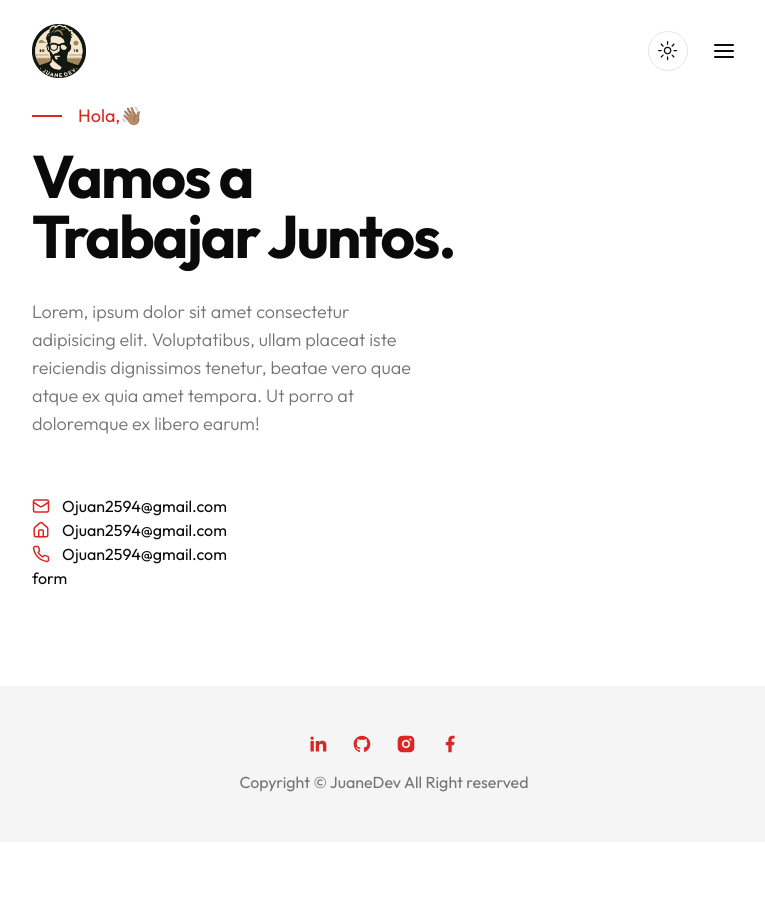
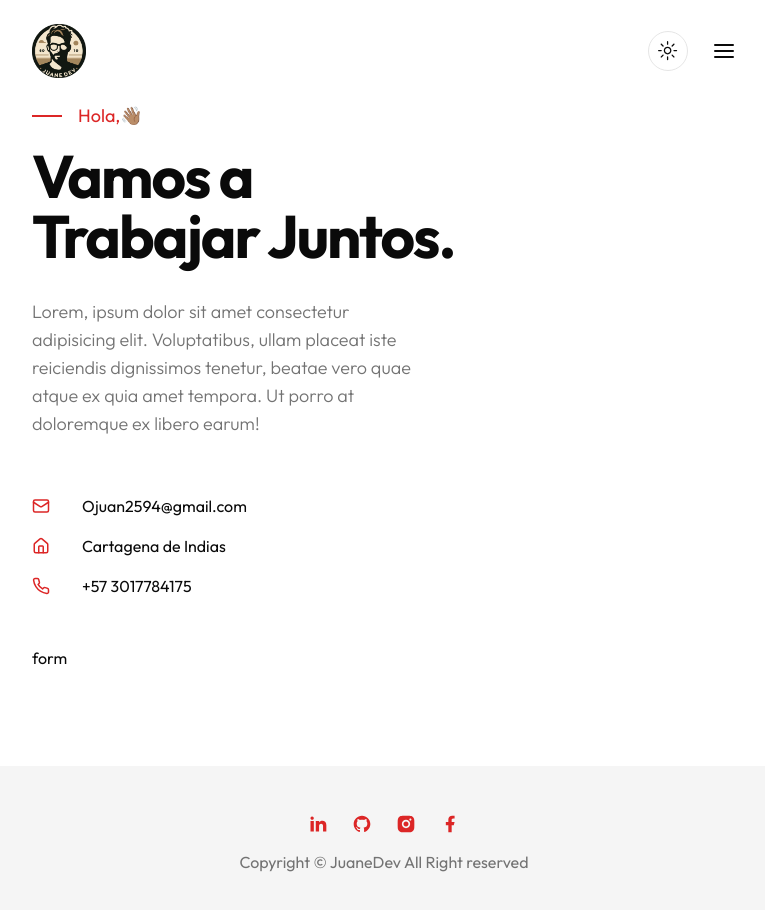
Before and after one commit to juaneprograming/PF-next, a Next.js app: page /contact in a window 1280 px wide. Shown: the top 910 px of the page, without its empty margins (256-1021 px from the left). Before the commit the page ends 842 px from the top, so only its background shows below. Built offline with nearby package versions, Linux system fonts and the light colour scheme.

Commit message:
creando iconos en el formulario

```diff
--- a/src/app/contact/page.tsx
+++ b/src/app/contact/page.tsx
@@ -26,20 +26,23 @@ const Contact = () => {
         {/* text de info y formulario */}
         <div className="grid xl:grid-cols-2 mb-24 xl:mb-32">
           {/* info texto */}
-          <div className="flex items-center space-x-3">
-            <MailIcon size={18} className="text-primary" />
+          <div className="flex flex-col gap-y-4 xl:gap-y-14 mb-12 xl:mb-24 text-base xl:text-lg">
             {/* emial */}
-            <div>Ojuan2594@gmail.com</div>
+            <div className="flex items-center gap-x-8">
+              <MailIcon size={18} className="text-primary" />
+              <div>Ojuan2594@gmail.com</div>
+            </div>
+
+          <div className="flex items-center gap-x-8">
+            {/* ubicacion */}
+            <HomeIcon size={18} className="text-primary" />
+            <div>Cartagena de Indias</div>
           </div>
-          <div className="flex items-center space-x-3">
-            <HomeIcon size={18} className="text-primary" />
-            {/* emial */}
-            <div>Ojuan2594@gmail.com</div>
+          <div className="flex items-center gap-x-8">
+            {/* numero */}
+            <PhoneIcon size={18} className="text-primary" />
+            <div>+57 3017784175</div>
           </div>
-          <div className="flex items-center space-x-3">
-            <PhoneIcon size={18} className="text-primary" />
-            {/* emial */}
-            <div>Ojuan2594@gmail.com</div>
           </div>
           <form>form</form>
         </div>
```
